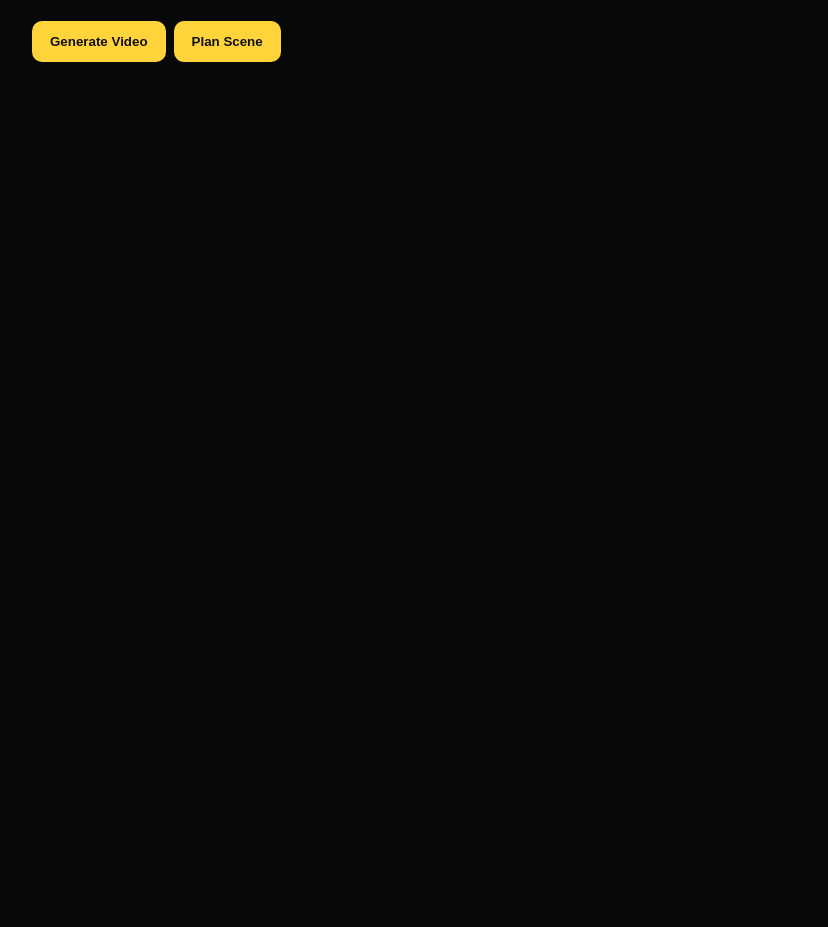
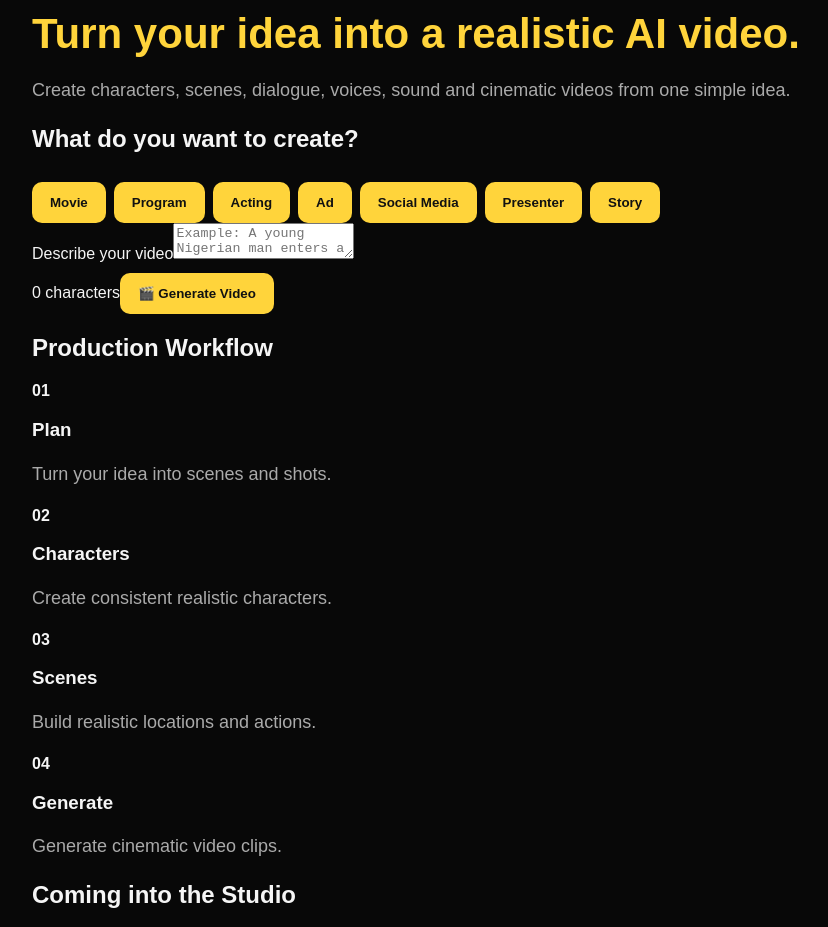
Before and after one commit to tapbombaai-glitch/bomba-ai-video, a Next.js app: page / in a window 1280 px wide. Shown: the part 160-1087 px from the top of the page, without its empty margins (76-904 px from the left). Before the commit the page ends 800 px from the top, so only its background shows below. Built offline with nearby package versions, Linux system fonts and the light colour scheme.

Commit message:
Update page.jsx
app/page.jsx

```diff
--- a/app/page.jsx
+++ b/app/page.jsx
@@ -1,11 +1,124 @@
+"use client";
+
+import { useState } from "react";
+
 export default function Home() {
+  const [mode, setMode] = useState("Movie");
+  const [prompt, setPrompt] = useState("");
+
+  const modes = [
+    "Movie",
+    "Program",
+    "Acting",
+    "Ad",
+    "Social Media",
+    "Presenter",
+    "Story",
+  ];
+
   return (
-    <main>
-      <h1>BOMBA AI Video Studio</h1>
-      <p>Create realistic AI videos, scenes and full episodes.</p>
+    <main className="studio">
+      <header className="topbar">
+        <div>
+          <div className="brand">BOMBA AI</div>
+          <div className="subtitle">VIDEO STUDIO</div>
+        </div>
 
-      <button>Generate Video</button>
-      <button>Plan Scene</button>
+        <button className="profileButton">TB</button>
+      </header>
+
+      <section className="hero">
+        <div className="badge">AI VIDEO PRODUCTION STUDIO</div>
+
+        <h1>
+          Turn your idea into a
+          <span> realistic AI video.</span>
+        </h1>
+
+        <p>
+          Create characters, scenes, dialogue, voices, sound and cinematic
+          videos from one simple idea.
+        </p>
+      </section>
+
+      <section className="studioCard">
+        <h2>What do you want to create?</h2>
+
+        <div className="modeGrid">
+          {modes.map((item) => (
+            <button
+              key={item}
+              className={mode === item ? "mode active" : "mode"}
+              onClick={() => setMode(item)}
+            >
+              {item}
+            </button>
+          ))}
+        </div>
+
+        <div className="promptBox">
+          <label>Describe your video</label>
+
+          <textarea
+            value={prompt}
+            onChange={(e) => setPrompt(e.target.value)}
+            placeholder="Example: A young Nigerian man enters a busy market, meets his friend, they talk and laugh while people move around them..."
+          />
+
+          <div className="promptFooter">
+            <span>{prompt.length} characters</span>
+
+            <button className="generateButton">
+              🎬 Generate Video
+            </button>
+          </div>
+        </div>
+      </section>
+
+      <section className="workflow">
+        <h2>Production Workflow</h2>
+
+        <div className="workflowGrid">
+          <div>
+            <strong>01</strong>
+            <h3>Plan</h3>
+            <p>Turn your idea into scenes and shots.</p>
+          </div>
+
+          <div>
+            <strong>02</strong>
+            <h3>Characters</h3>
+            <p>Create consistent realistic characters.</p>
+          </div>
+
+          <div>
+            <strong>03</strong>
+            <h3>Scenes</h3>
+            <p>Build realistic locations and actions.</p>
+          </div>
+
+          <div>
+            <strong>04</strong>
+            <h3>Generate</h3>
+            <p>Generate cinematic video clips.</p>
+          </div>
+        </div>
+      </section>
+
+      <section className="future">
+        <h2>Coming into the Studio</h2>
+
+        <div className="featureList">
+          <span>🎭 Consistent Characters</span>
+          <span>🗣️ Natural Voices</span>
+          <span>👄 Lip Sync</span>
+          <span>🎬 Cinematic Camera</span>
+          <span>🔊 Sound Effects</span>
+          <span>🎵 Background Music</span>
+          <span>🏠 Realistic Environments</span>
+          <span>📺 Full Episodes</span>
+        </div>
+      </section>
     </main>
   );
 }
```
